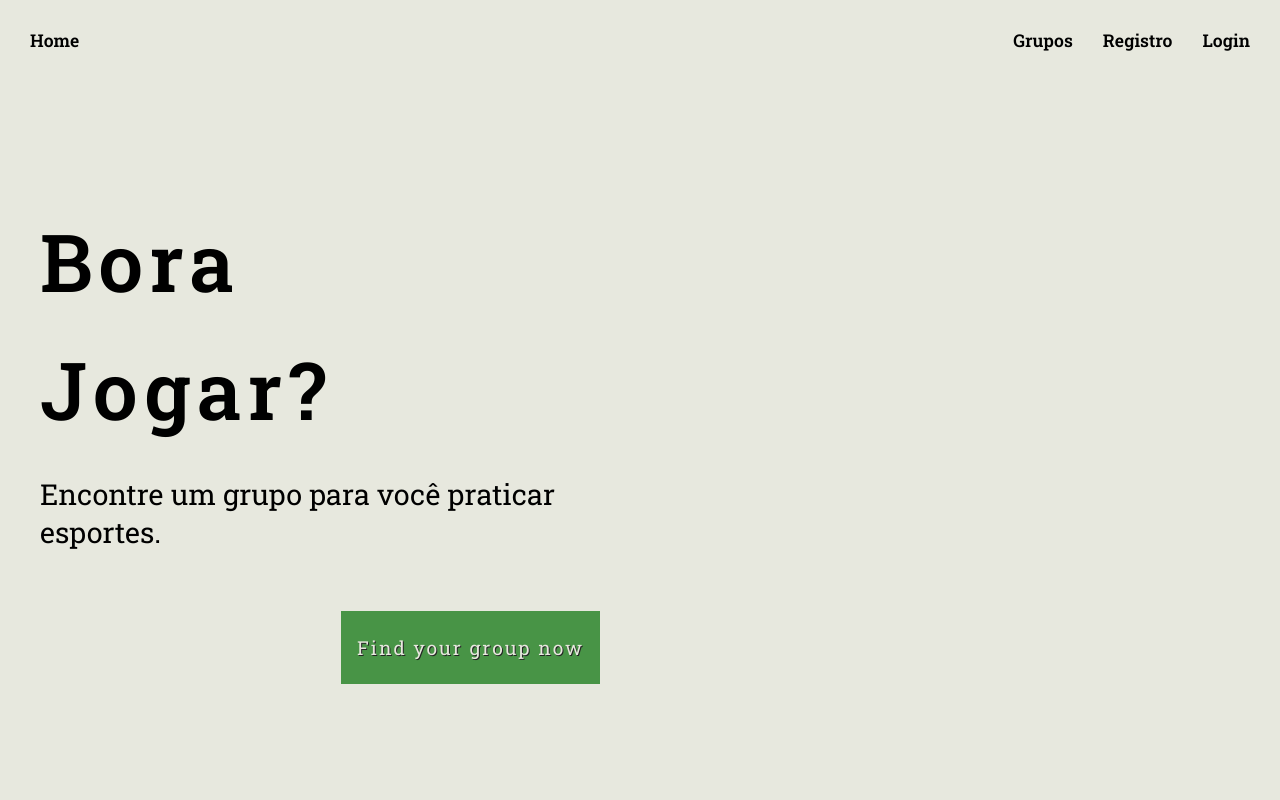
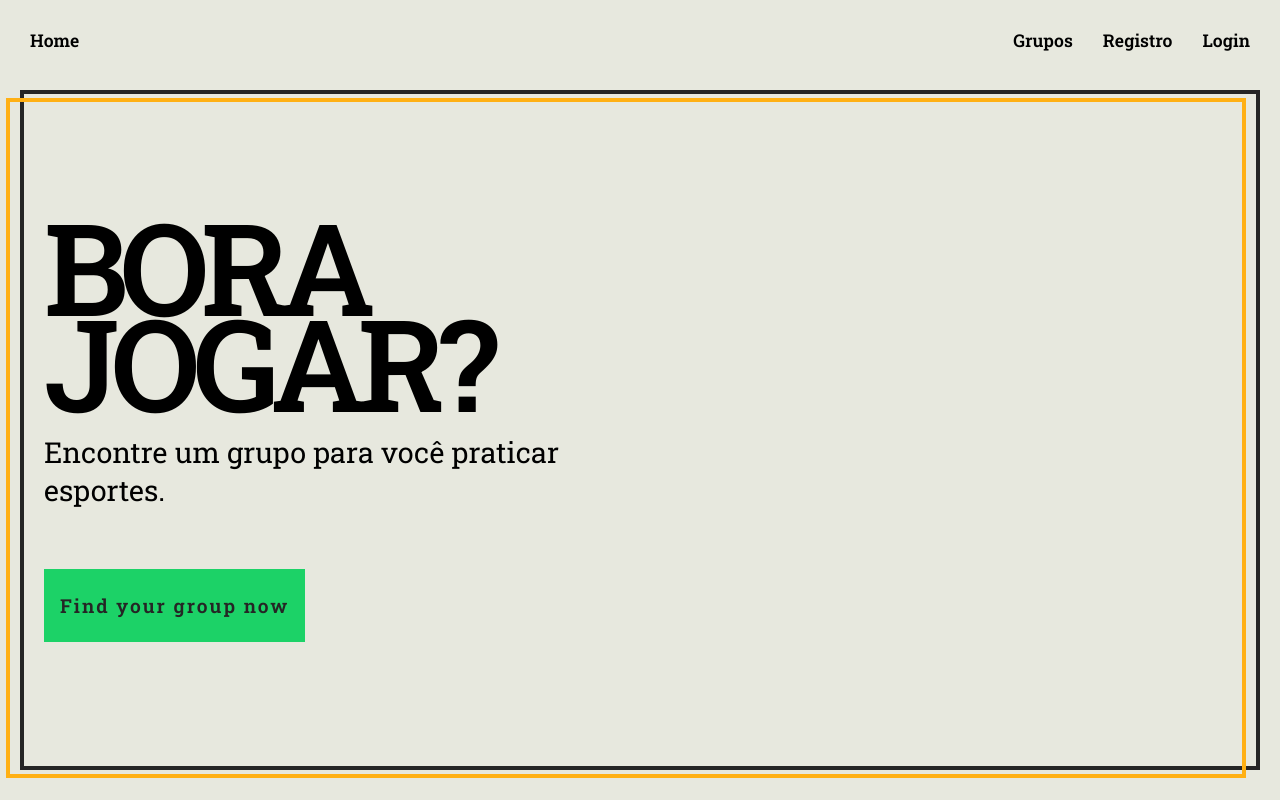
Before and after one commit to NataliaFrancisca/find-group-sports, a React (Create React App) app: page / in a window 1280 px wide. Built offline with nearby package versions, Linux system fonts and the light colour scheme; no server answers; a web font is replaced by a local one.

Commit message:
test: testing the new style

```diff
--- a/src/pages/Home/Home.styled.js
+++ b/src/pages/Home/Home.styled.js
@@ -1,29 +1,97 @@
 import styled from "styled-components";
 
 export const HomeStyled = styled.header`
-    display: flex;
+    display: grid;
+    grid-template-columns: 50% 50%;
     height: auto;
     justify-content: space-between;
-    min-height: 90vh;
+    margin: 10px 20px;
+    min-height: 85vh;
+    height: auto;
+    position: relative;
+    border: solid var(--c-black) 4px;
+
+
+
+    /* display: flex;
+    height: auto;
+    justify-content: space-between;
+    min-height: 85vh;
+    height: auto;
+    position: relative;
+    border: solid var(--c-black) 4px;
+    margin: 10px 20px; */
+
+    &:before{
+        content: "";
+        border: solid var(--c-orange) 4px;
+        width: 100%;
+        height: 100%;
+        position: absolute;
+        top: 4px;
+        right: 10px;
+    }
+
+    @media (width:320px) { }
+    @media (width:480px) { }
+
+    @media screen and (max-width: 600px) {
+        grid-template-columns: 100%;
+        gap: 30px;
+        padding: 20px 0;
+    }
+
+    @media screen and (max-width: 801px) {
+
+    }
 
     section.container-text{
         display: flex;
         flex-direction: column;
         justify-content: center;
-        padding: 10px 40px;
-        width: 50%;
+        padding: 0 20px 0 20px;
+        width: 100%;
 
         & h1.title{
-            font-size: 5em;
+            font-size: 8em;
             font-weight: 600;
-            line-height: 8rem;
-            letter-spacing: 6px;
-            text-transform: capitalize;
+            line-height: 6rem;
+            letter-spacing: -8px;
+            text-transform: uppercase;
         }
 
         & p.subtitle{
             font-size: 1.8em;
             margin-top: 22px;
+        }
+
+        & button.btn-navigate-page{
+            align-self: flex-start;
+            background-color: var(--c-green);
+            color: var(--c-black);
+            display: flex;
+            font-size: 1.2em;
+            font-weight: 600;
+            letter-spacing: 2px;
+            margin-top: 60px;
+            padding: 24px 16px;
+            z-index: 1;
+
+            &:hover{
+                background-color: var(--c-black);
+                color: var(--c-white);
+            }
+        }
+
+        @media screen and (max-width:600px) {
+            & h1.title{
+                font-size: 7em;
+            }
+
+            & button.btn-navigate-page{
+                font-size: 1.6em;
+                padding: 36px 20px;
+            }
         }
     }
 
@@ -31,7 +99,7 @@ export const HomeStyled = styled.header`
     section.container-images{
         display: flex;
         position: relative;
-        width: 50%;
+        width: 100%;
 
         & .first-group{
             display: flex;
@@ -43,10 +111,15 @@ export const HomeStyled = styled.header`
         & .second-group{
             margin-top: 40px;
         }
+
+
+        @media screen and (max-width: 600px) {
+            display: none;
+        }
     }
 
     #img-circle{
-        border: solid var(--c-orange) 2px;
+        background: var(--c-orange);
         border-radius: 120px 120px;
         height: 360px;
         position: relative;
@@ -82,7 +155,7 @@ export const HomeStyled = styled.header`
     }
 
     #img-square{
-        border: solid var(--c-purple) 4px;
+        background: var(--c-purple);
         height: 300px;
         margin-left: 40px;
         margin-top: 60px;
@@ -99,23 +172,4 @@ export const HomeStyled = styled.header`
         }
     }
 
-    /* BUTTON  */
-    .btn-navigate-page{
-        align-self: flex-end;
-        background-color: #489446;
-        color: #e7e8de;
-        display: flex;
-        font-size: 1.2em;
-        font-weight: 400;
-        justify-self: flex-end;
-        letter-spacing: 2px;
-        margin-top: 60px;
-        padding: 24px 16px;
-        text-shadow: 1px 1px var(--c-black);
-
-        &:hover{
-            background-color: var(--c-black);
-        }
-    }
-
 `
```
